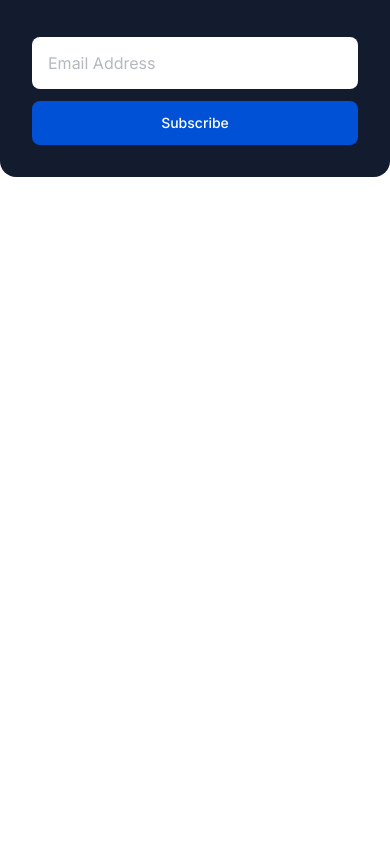
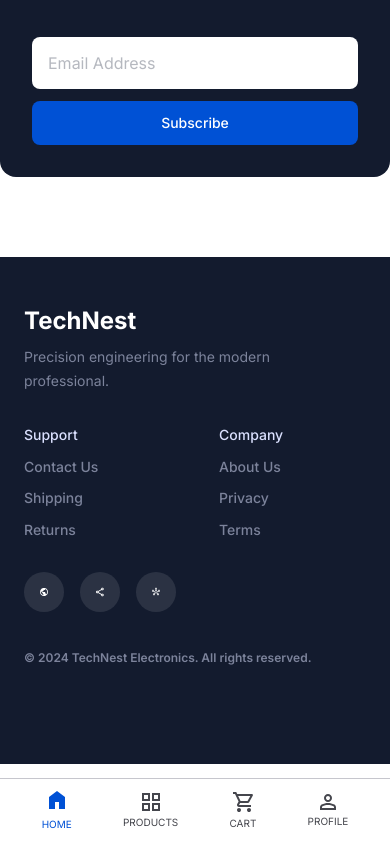
Before and after one commit to shaimamorshed/Tech-Nest, a website: page index.html in a window 390 px wide. Shown: the part 2202-3046 px from the top of the page. Before the commit the page ends 2459 px from the top, so only its background shows below. Drawn offline with Linux system fonts and the light colour scheme.

Commit message:
add footer responsive

```diff
--- a/index.html
+++ b/index.html
@@ -815,12 +815,13 @@
 
          </section>
 
-          <section class="block md:hidden">
+          <section class=" block md:hidden">
                                 <div class=" container bg-bg-footer rounded-2xl p-8 row gap-2 flex-col text-center">
 
                                     <img src="./src/imgs/email-icons.svg" class="w-fit h-fit mb-2">
 
-                                <h2 class="text-white text-2xl font-semibold leading-[31.2px] mb-2">Join the Nest.</h2>
+                                    <h2 class="text-white text-2xl font-semibold leading-[31.2px] mb-2">Join the Nest.
+                                    </h2>
 
                                     <p class="text-[#7C839B] font-normal text-base leading-6 mb-8">
                                         Get exclusive early access to product<br>
@@ -845,6 +846,93 @@
 
 
 
+    <footer class=" md:hidden bg-bg-footer gap-8 pt-12  pb-24 px-4  ">
+        <div class="container">
+            <div class="flex flex-col gap-2 mb-8">
+                <span class="text-white font-bold text-2xl leading-31.2px]">TechNest</span>
+                <p class="text-[#7C839B] font-normal text-sm leading-6 ">Precision engineering for the modern<br>
+                    professional.</p>
+            </div>
+
+            <div class="row gap-8 justify-between mb-8">
+
+                <div class="flex flex-col gap-3 ">
+                    <h3 class="text-[#DBE1FF] font-medium text-sm leading-[19.6px] ">Support</h3>
+                    <ul class=" flex flex-col gap-3 w-40.75 text-[#7C839B] text-sm font-medium leading-[19.6px]">
+                        <a>Contact Us</a>
+                        <a>Shipping</a>
+                        <a>Returns</a>
+                    </ul>
+                </div>
+
+
+                <div class="flex flex-col gap-3 ">
+                    <h3 class="text-[#DBE1FF] font-medium text-sm leading-[19.6px] ">Company</h3>
+                    <ul class=" flex flex-col gap-3 w-40.75 text-[#7C839B] text-sm font-medium leading-[19.6px]">
+                        <a>About Us</a>
+                        <a>Privacy</a>
+                        <a>Terms</a>
+                    </ul>
+                </div>
+
+
+
+            </div>
+            <div class="row gap-4 mb-8 ">
+                <button class="bg-white/10 w-10 h-10 rounded-[9999px] flex justify-center items-center">
+                    <img src="./src/imgs/google.svg" class="w-5 h-5 " />
+                </button>
+                <button class="bg-white/10 w-10 h-10 rounded-[9999px] flex justify-center items-center">
+                    <img src="./src/imgs/share.svg" class="w-4.5 h-5" />
+                </button>
+                <button class="bg-white/10 w-10 h-10 rounded-[9999px] flex justify-center items-center">
+                    <img src="./src/imgs/stars.svg" class="w-6 h-5.75">
+                </button>
+            </div>
+
+            <span class="text-[#7C839B] font-semibold text-xs leading-3 ">© 2024 TechNest Electronics. All rights
+                reserved.</span>
+
+        </div>
+
+
+
+    </footer>
+
+    <section class="Bottom-Navigation md:hidden border-t border-c-border bg-white/0.2 mt-[13.88px] ">
+        <div class="container  row justify-center py-3  px-[41.63px] gap-[51.2px]  ">
+
+
+                <a href="./index.html" class="row flex-col text-center gap-1">
+                    <img src="./src/imgs/home.svg" class="w-fit h-fit" />
+                    <span class="text-bg-button  font-normal text-[10px] leading-3.75 uppercase">HOME</span>
+                </a>
+
+
+                <a href="./products.html" class="row flex-col text-center gap-1">
+                    <img src="./src/imgs/prouducts-icon.svg" class="w-fit h-fit" />
+                    <span class="text-p-color font-normal text-[10px] leading-3.75 uppercase">PRODUCTS</span>
+                </a>
+
+
+                <a href="./cart.html" class="row flex-col text-center gap-1">
+                    <img src="./src/imgs/CART (2).svg" class="w-fit h-fit" />
+                    <span class="text-p-color font-normal text-[10px] leading-3.75 uppercase">CART</span>
+                </a>
+
+
+                <a href="./profile.html" class="row flex-col text-center gap-1">
+                    <img src="./src/imgs/profile.svg" class="w-fit h-fit" />
+                    <span class="text-p-color font-normal text-[10px] leading-3.75 uppercase">PROFILE</span>
+                </a>
+
+
+        </div>
+    </section>
+
+
+
 </body>
 
+
 </html>
```
Also changed, not shown: src/output.css. Lines whose indentation alone changed are shown as unchanged.
